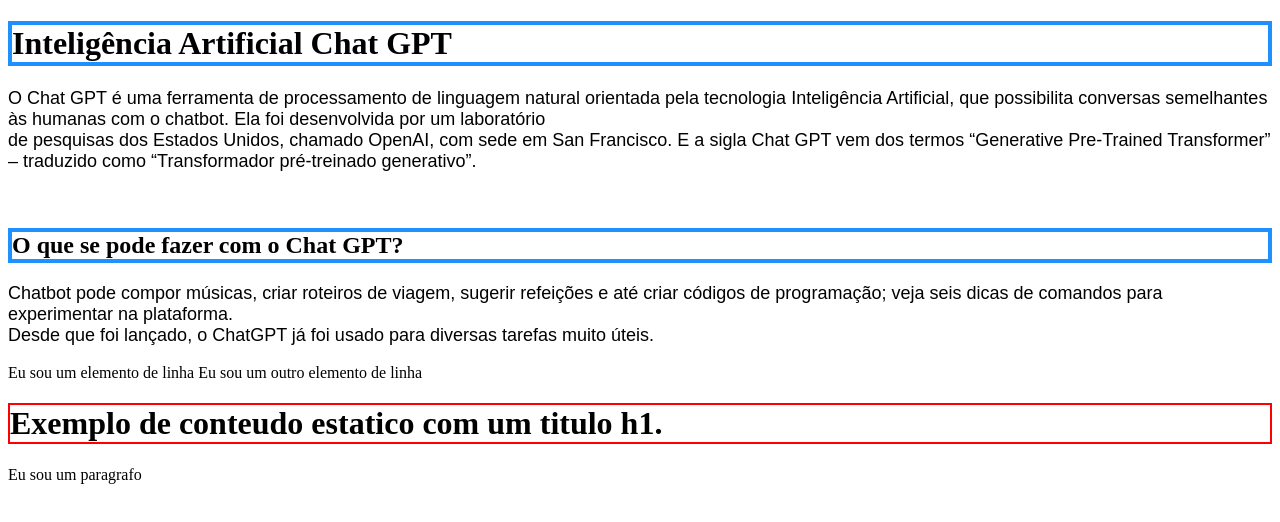
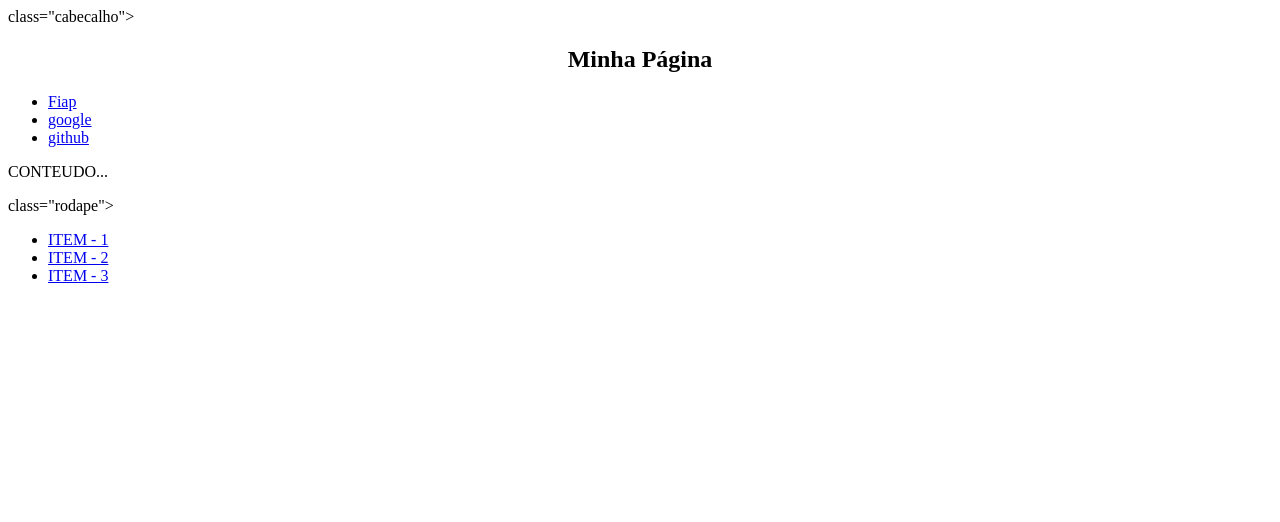
Before and after one commit to Ericsot/li-o-de-casa, a plain HTML site: page projeto.html in a window 1280 px wide. Drawn offline with Linux system fonts and the light colour scheme.

Commit message:
final da aula

```diff
--- a/projeto.html
+++ b/projeto.html
@@ -6,21 +6,39 @@
 <title> Chat GPT</title>
 </head>
 <body>
-<h1 style="border:4px solid DodgerBlue;"> Inteligência Artificial Chat GPT </h1>
-<p style="font-size:18px; font-family: arial"> O Chat GPT é uma ferramenta de processamento de linguagem natural orientada pela tecnologia Inteligência Artificial, que possibilita conversas semelhantes às humanas com o chatbot. Ela foi desenvolvida por um laboratório <br />
-			de pesquisas dos Estados Unidos, chamado OpenAI, com sede em San Francisco. E a sigla Chat GPT vem dos termos “Generative Pre-Trained Transformer” – traduzido como “Transformador pré-treinado generativo”. </p>
-<br />
-<h2 style="border:4px solid DodgerBlue;"> O que se pode fazer com o Chat GPT? </h2>
 
-			<p style="font-size:18px; font-family: arial">Chatbot pode compor músicas, criar roteiros de viagem, sugerir refeições e até criar códigos de programação; veja seis dicas de comandos para experimentar na plataforma. <br />
-			Desde que foi lançado, o ChatGPT já foi usado para diversas tarefas muito úteis. </p>
+	<div class"container">
+		<header>  class="cabecalho">
+			<nav>
+				<h1 style="text-align: center;"> Minha Página </h1>
+				<ul>
+					<li> <a href="http://www.fiap.com.br" target="_blank"> Fiap </a>  </li>
+					<li> <a href="https://www.google.com.br/?hl=pt-BR"> google </a> </li>
+					<li> <a href="https://github.com/"> github </a> </li>
+				</ul>
+			</nav>
 
-<span style= "border: solid 2xp #00ff00">	Eu sou um elemento de linha </span>
-<span style="border: solid 2xp #0000ff"> Eu sou um outro elemento de linha
+		</header>
 
-<h1 style= "border: solid 2px #ff0000"> Exemplo de conteudo estatico com um titulo h1. </h1>
+		<section id="conteudo-principal">
+			<p> CONTEUDO... </p>
 
-<p style="border: solid 2xp #00ff00"> Eu sou um paragrafo </p>
+		</section>
+		<footer> class="rodape">
+
+			<nav>
+				<ul>
+					<li><a href="#">ITEM - 1</a></li>
+					<li><a href="#">ITEM - 2</a></li>
+					<li><a href="#">ITEM - 3</a></li>
+				</ul>
+			</nav>
+		</footer>
+
+
+
+	</div>
+
 
 </body>
 </html>
```
